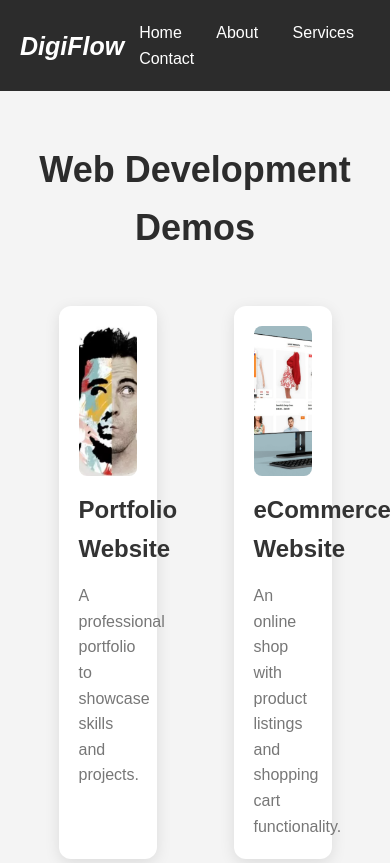
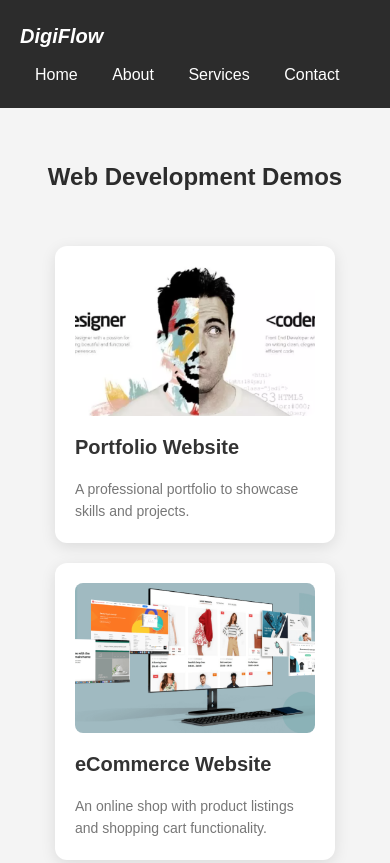
Before and after one commit to vinay167/Digiflow, a plain HTML site: page Web.html in a window 390 px wide. Shown: the top 863 px of the page. Drawn offline with Linux system fonts and the light colour scheme.

Commit message:
Update demo-style.css

```diff
--- a/demo-style.css
+++ b/demo-style.css
@@ -32,6 +32,7 @@ body {
     color: #fff;
     margin: 0 15px;
     text-decoration: none;
+    transition: color 0.3s; /* Smooth transition for hover effect */
 }
 
 .header .menu a:hover {
@@ -103,3 +104,42 @@ body {
 .footer p {
     margin: 0;
 }
+
+/* MEDIA QUERIES FOR RESPONSIVENESS */
+@media (max-width: 768px) {
+    .header {
+        flex-direction: column; /* Stack items vertically on smaller screens */
+        align-items: flex-start; /* Align items to the left */
+    }
+
+    .header .menu {
+        margin-top: 10px; /* Space between logo and menu */
+    }
+
+    .demo-section h2 {
+        font-size: 28px; /* Smaller heading for mobile */
+    }
+
+    .demo-box {
+        width: 80%; /* Full width for demo boxes on mobile */
+        margin: 10px auto; /* Center demo boxes */
+    }
+}
+
+@media (max-width: 480px) {
+    .header .logo {
+        font-size: 20px; /* Smaller logo size for mobile */
+    }
+
+    .demo-section h2 {
+        font-size: 24px; /* Further reduce heading size */
+    }
+
+    .demo-box h3 {
+        font-size: 20px; /* Smaller heading for demo boxes */
+    }
+
+    .demo-box p {
+        font-size: 14px; /* Smaller paragraph text */
+    }
+}
```
